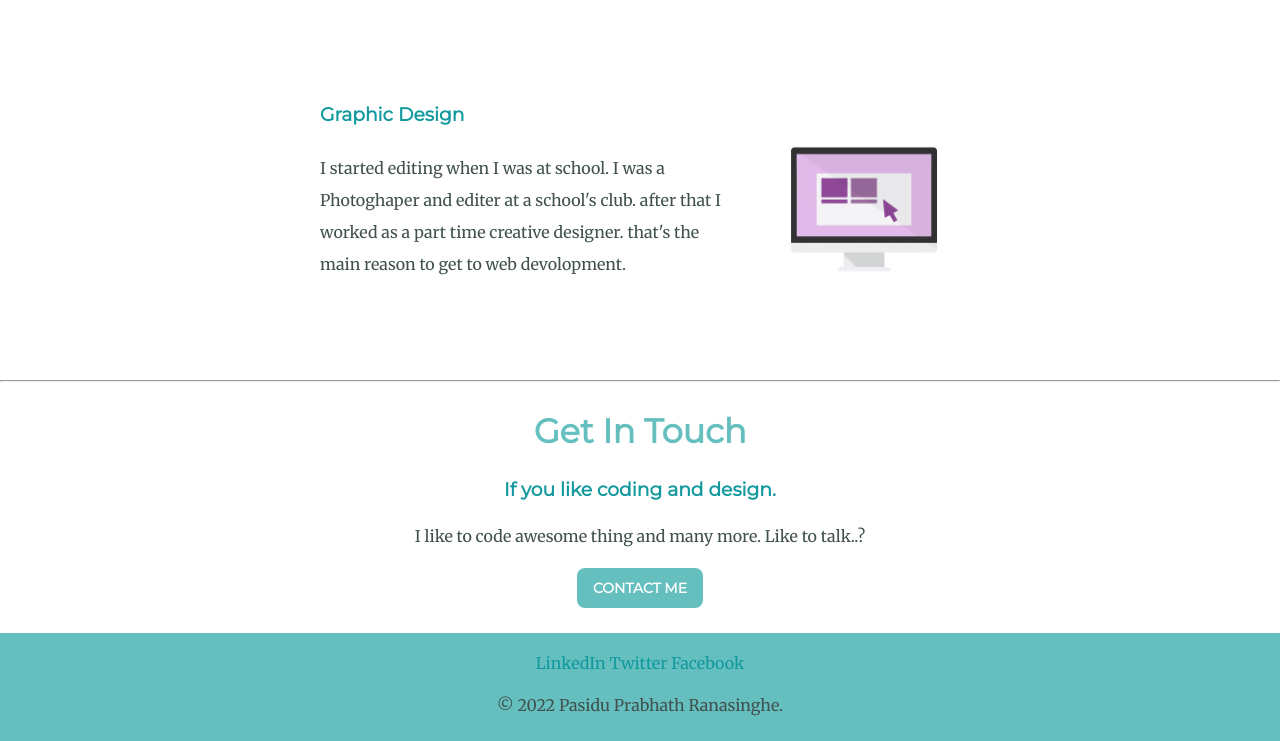
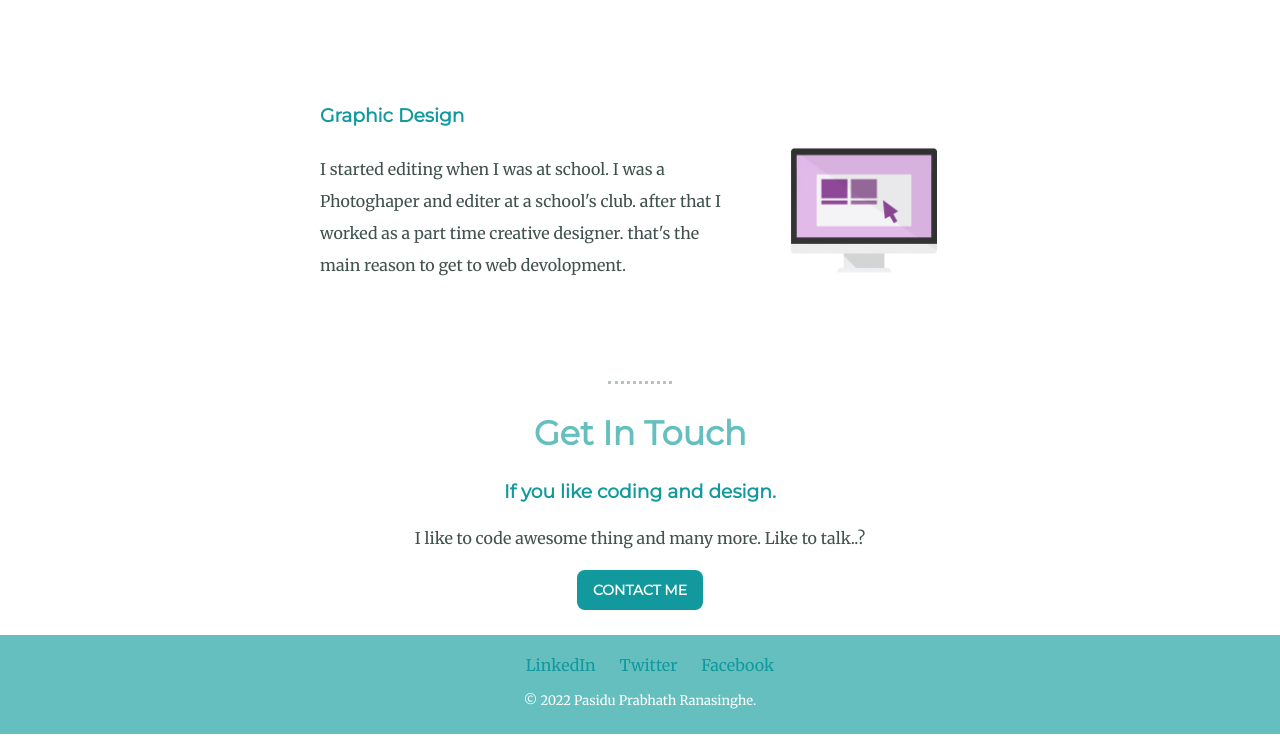
Before and after one commit to PasiduPrabhath/web, a plain HTML site: page index.html in a window 1280 px wide. Shown: the part 1520-2261 px from the top of the page. Drawn offline with Linux system fonts and the light colour scheme.

Commit message:
update styles.css and change colors

```diff
--- a/css/styles.css
+++ b/css/styles.css
@@ -23,15 +23,25 @@ h3{
 a{
   color: #11999E;
   text-decoration: none;
+  margin-left: 20px;
+}
+a:hover{
+  color: #ffffff;
 }
 p{
   color: #40514E ;
   line-height: 2;
+}
+hr{
+  border-width: 3px;
+  border-color: #b9c2c2;
+  width: 5%;
+  border-style: dotted none none none;
+
 
 }
-/* CSS */
 .button-1 {
-  background-color: #66BFBF;
+  background-color: #11999E;
   border-radius: 8px;
   border-style: none;
   box-sizing: border-box;
@@ -59,7 +69,8 @@ p{
 
 .button-1:hover,
 .button-1:focus {
-  background-color: #3ba5a5;
+  background-color: #66BFBF;
+
 }
 
 /***********************************************************Class *******************************************************/
@@ -81,7 +92,10 @@ p{
   padding: 20px;
 }
 .bottom-container p{
+  color: #ffffff;
   margin-bottom: 0;
+  font-size: small
+
 }
 .top-container h2{
   font-weight: normal;
```
